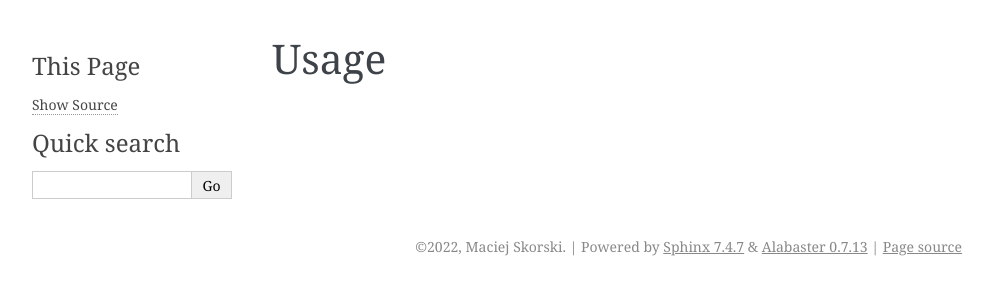
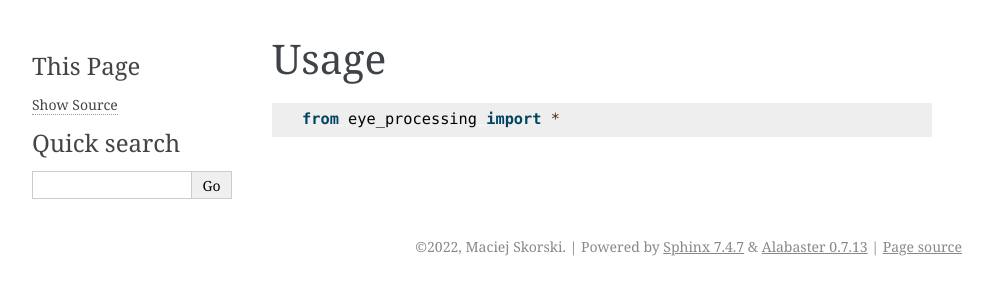
Before and after one commit to maciejskorski/eye-processing, a Sphinx documentation site: the page built from docs/usage.md, in a window 1280 px wide. Shown: the top 300 px of the page, without its empty margins (148-1141 px from the left). Built offline with Sphinx 7.4.7, drawn with Linux system fonts in a browser that asks for light colours.

Commit message:
clean docs

````diff
--- a/docs/usage.md
+++ b/docs/usage.md
@@ -1,6 +1,5 @@
 # Usage
 
-```{eval-rst}
-.. ..code-block:: python
-    from eye_processing import *
+```python
+from eye_processing import *
 ```
````
